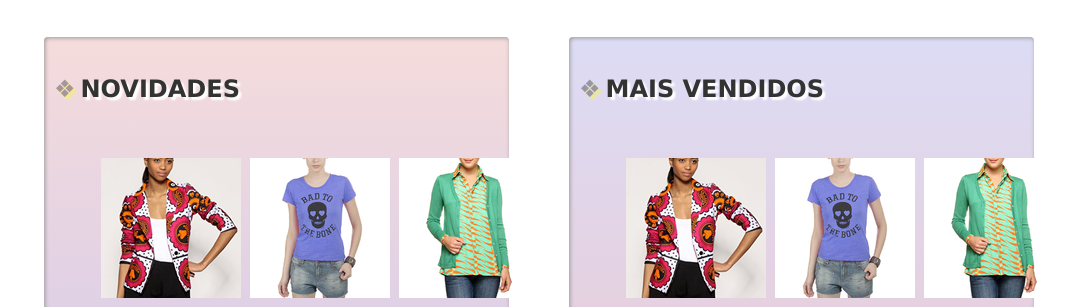
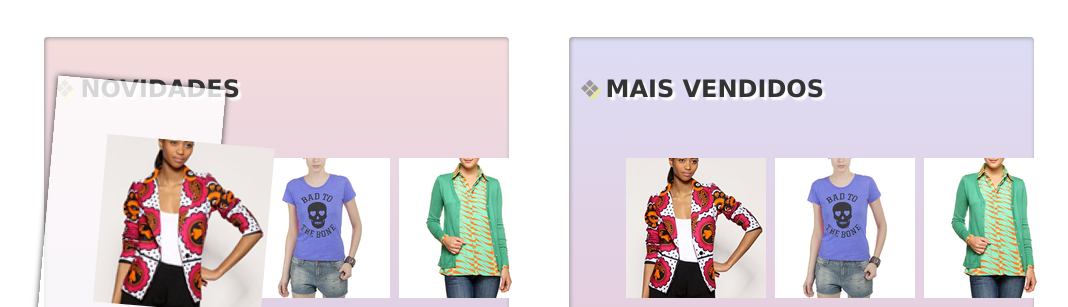
Before and after one commit to azevedols/HTMLCSSJAVASCRIPTCAELUM, a plain HTML site: page index.html in a window 1280 px wide. In both pictures the pointer is over the item 252 px from the left and 741 px from the top of the page. Shown: the part 474-781 px from the top of the page, without its empty margins (126-1194 px from the left). Drawn offline with Linux system fonts and the light colour scheme.

Commit message:
especifidades de seletores css

```diff
--- a/css/estilo.css
+++ b/css/estilo.css
@@ -247,6 +247,23 @@ footer .container{
 
 	margin: 2px;
 	padding-bottom: 10px;
+
+	transition: 0.7s;
+}
+
+.painel li:hover{
+	box-shadow: 0 0 5px #333;
+	transition: box-shadow 0.7s;
+	background-color: rgba(255,255,255,0.8);
+	transform: scale(1.2) rotate(-5deg);
+}
+
+.painel li:nth-child(2n):hover{
+	transform: scale(1.2) rotate(-5deg);
+}
+
+.painel li:nth-child(2n-1):hover{
+	transform: scale(1.2) rotate(5deg);
 }
 
 .painel h2{
```
